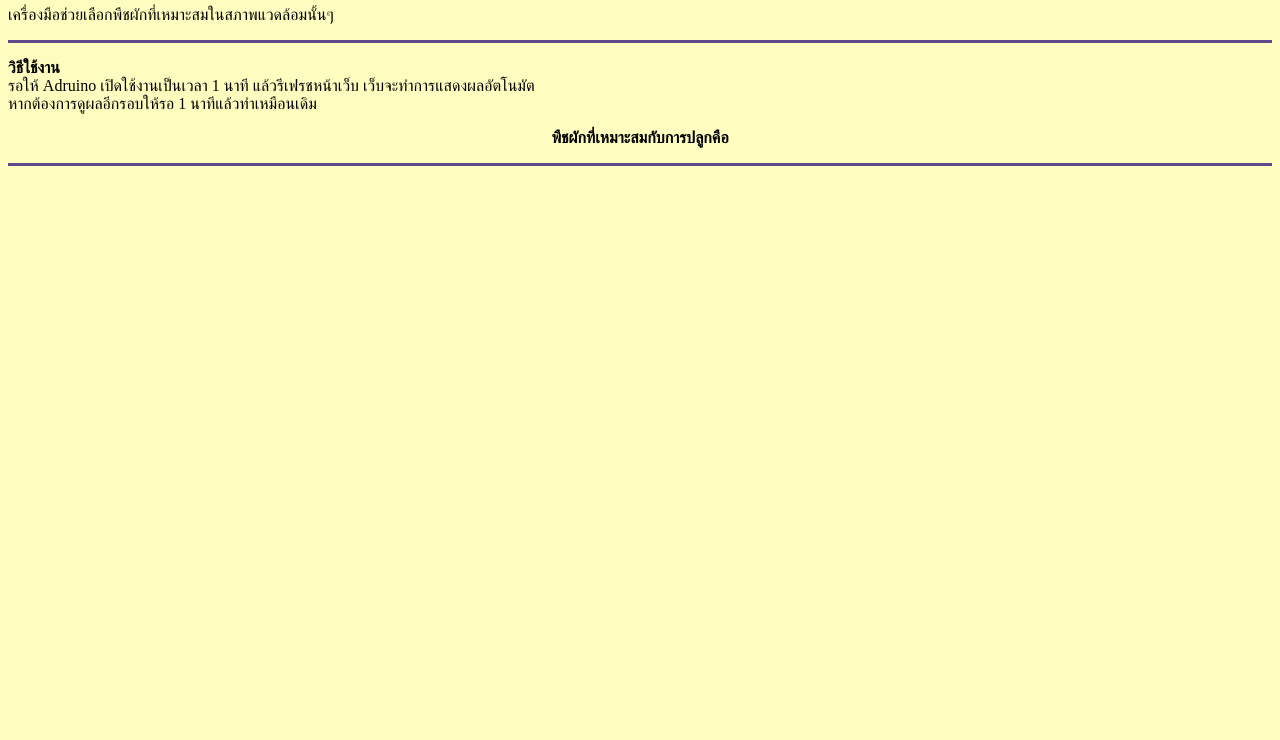
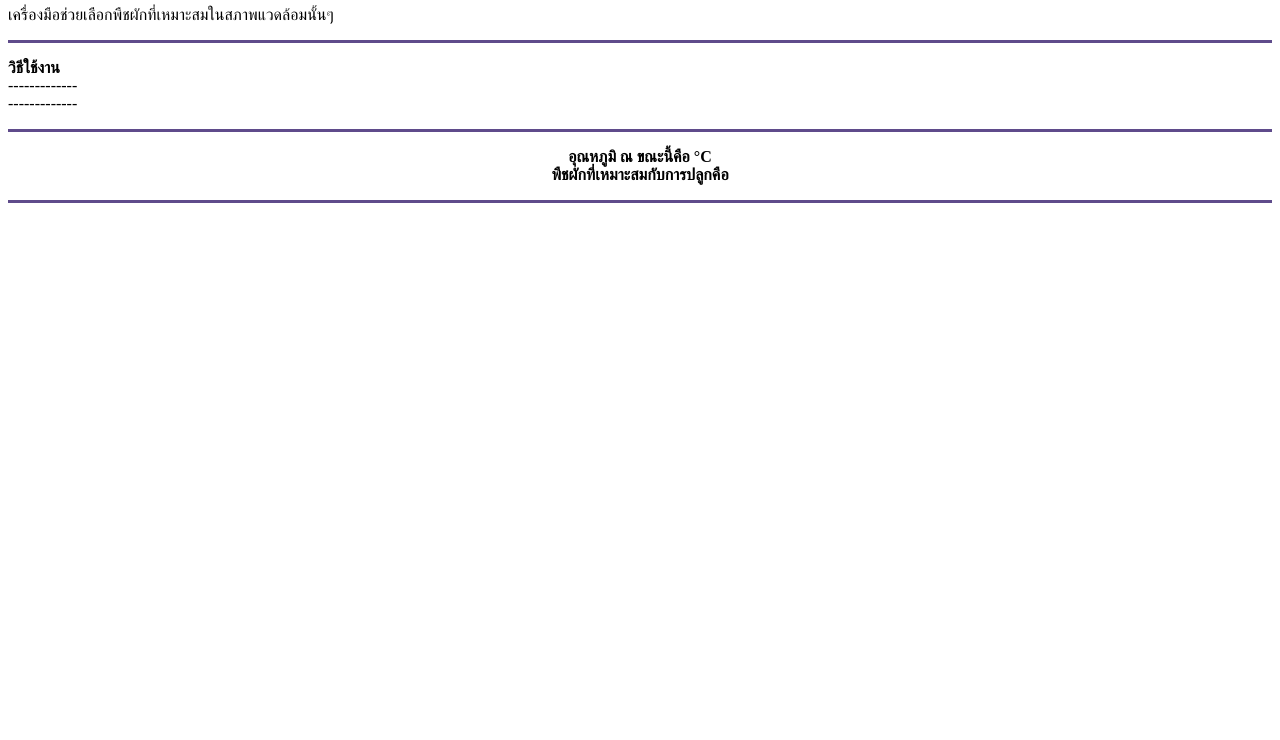
Before and after one commit to Planxnx/miniProject, a plain HTML site: page WebPlant/main.html in a window 1280 px wide. Shown: the part 60-800 px from the top of the page. Drawn offline with Linux system fonts and the light colour scheme.

Commit message:
update web

```diff
--- a/WebPlant/main.html
+++ b/WebPlant/main.html
@@ -2,28 +2,31 @@
 <head>
     <title>Web Plant Monitor</title>
     <script src="https://www.gstatic.com/firebasejs/4.12.0/firebase.js"></script>
-    <style type="text/css" media="screen">
-        body { background-color:#fffcbf;}
+    <link rel="stylesheet" type="text/css" href="main.css">
+    <!--<style type="text/css" media="screen">
+        body { background-color:#ffffff;}
         p { font-family: "Times New Roman", Times, serif; }
-    </style>
+    </style>-->
     <script>
         alert("ยินดีต้อนรับสู่ Plant Monitor")
     </script>
 
 </head>
 <body>
+    <div>
     <div id="header">
         <h1> Plant Monitor</h1>
         <p>เครื่องมือช่วยเลือกพืชผักที่เหมาะสมในสภาพแวดล้อมนั้นๆ</p>
         <hr size="3" color="5F4B8B" noshade>
     </div>
     <div id="content">
-        <p><b>วิธีใช้งาน</b><br>รอให้ Adruino เปิดใช้งานเป็นเวลา 1 นาที แล้วรีเฟรชหน้าเว็บ เว็บจะทำการแสดงผลอัตโนมัต<br> หากต้องการดูผลอีกรอบให้รอ 1 นาทีแล้วทำเหมือนเดิม</p>
-
+        <p><b>วิธีใช้งาน</b><br>-------------<br>-------------</p>
+        <hr size="3" color="5F4B8B" noshade>
         <div id=result>
-                <p align="center"> <b>พืชผักที่เหมาะสมกับการปลูกคือ</b><strong id="Plants"></strong></p>
+                <p align="center"><b>อุณหภูมิ ณ ขณะนี้คือ</b> <strong id="AvgTemp"></strong><strong>°C</strong> <br> <b>พืชผักที่เหมาะสมกับการปลูกคือ</b><strong id="Plants"></strong></p>
         </div>
         <hr size="3" color="5F4B8B" noshade>
     </div>
+    </div>
 </body>
 </html>
```
